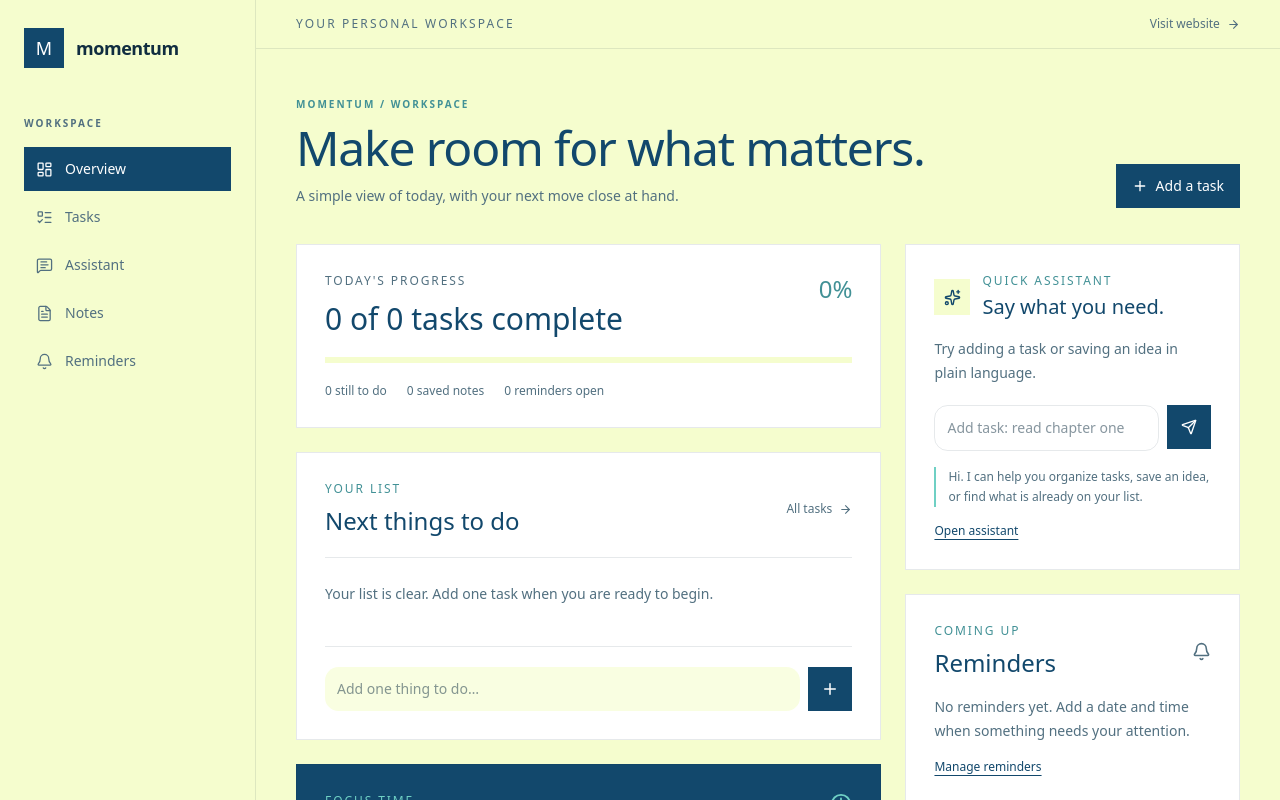
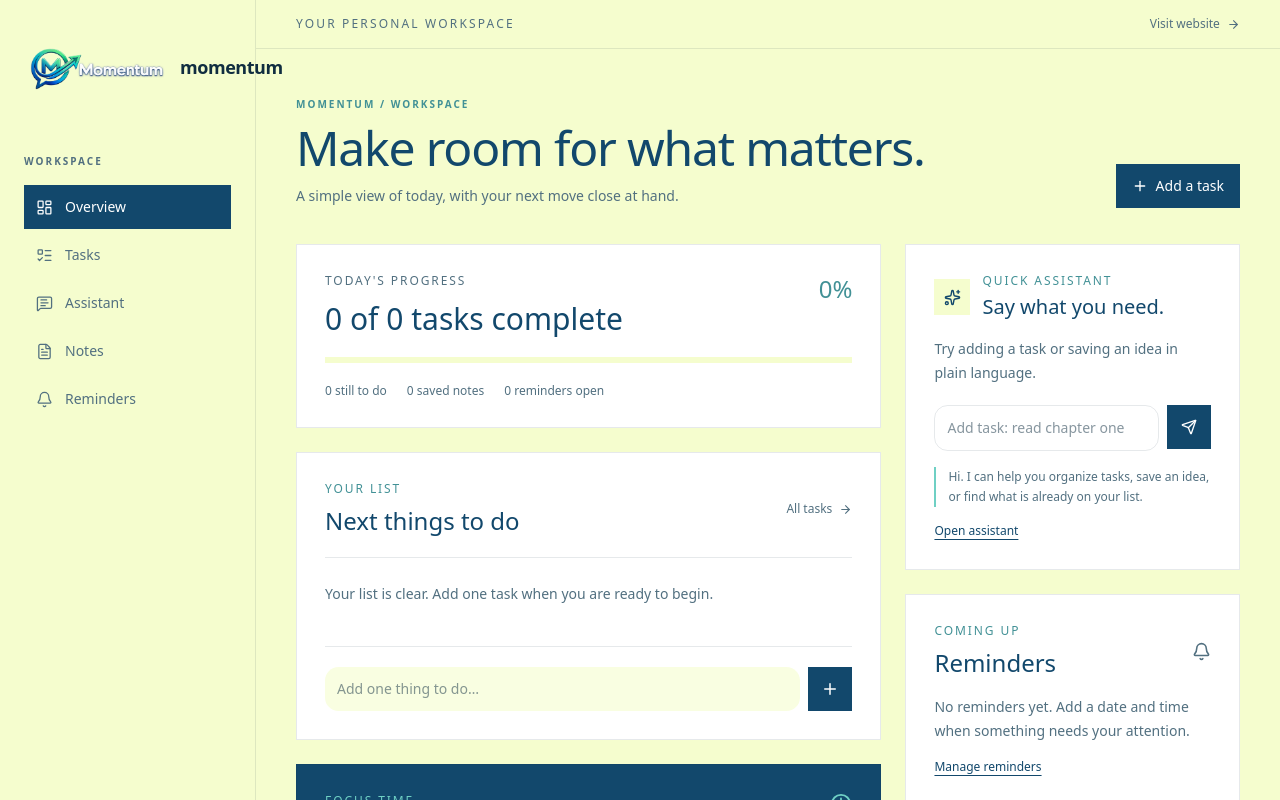
Before and after one commit to marvellous-blue/Momentum, a Next.js app: page /dashboard in a window 1280 px wide. Shown: the top 800 px of the page. Built offline with nearby package versions, Linux system fonts and the light colour scheme.

Commit message:
Use Momentum's existing logo in dashboard

```diff
--- a/app/dashboard/page.tsx
+++ b/app/dashboard/page.tsx
@@ -1,6 +1,7 @@
 "use client";
 
 import { FormEvent, useEffect, useState } from "react";
+import Image from "next/image";
 import Link from "next/link";
 import {
   ArrowRight,
@@ -388,12 +389,14 @@
       <div className="mx-auto flex min-h-screen max-w-[1600px]">
         <aside className="hidden w-64 shrink-0 border-r border-[var(--ink)]/10 bg-[var(--cream)] px-6 py-7 lg:flex lg:flex-col">
           <Link href="/" className="flex items-center gap-3">
-            <span
-              className="grid h-10 w-10 place-items-center bg-[var(--deep-blue)] text-lg text-white"
-              style={{ fontFamily: "var(--heading-font)" }}
-            >
-              M
-            </span>
+            <Image
+              src="/images/momentum-logo.png"
+              alt="Momentum"
+              width={180}
+              height={60}
+              className="h-auto w-36"
+              priority
+            />
             <span className="text-lg font-semibold tracking-tight">
               momentum
             </span>
@@ -455,13 +458,14 @@
         <div className="min-w-0 flex-1">
           <header className="flex items-center justify-between border-b border-[var(--ink)]/10 px-5 py-4 sm:px-8 lg:px-10">
             <Link href="/" className="flex items-center gap-2 lg:hidden">
-              <span
-                className="grid h-8 w-8 place-items-center bg-[var(--deep-blue)] text-white"
-                style={{ fontFamily: "var(--heading-font)" }}
-              >
-                M
-              </span>
-              <span className="text-sm font-semibold">momentum</span>
+              <Image
+                src="/images/momentum-logo.png"
+                alt="Momentum"
+                width={180}
+                height={60}
+                className="h-auto w-32"
+                priority
+              />
             </Link>
 
             <p className="hidden text-xs uppercase tracking-[0.18em] text-[var(--muted)] sm:block">
```
